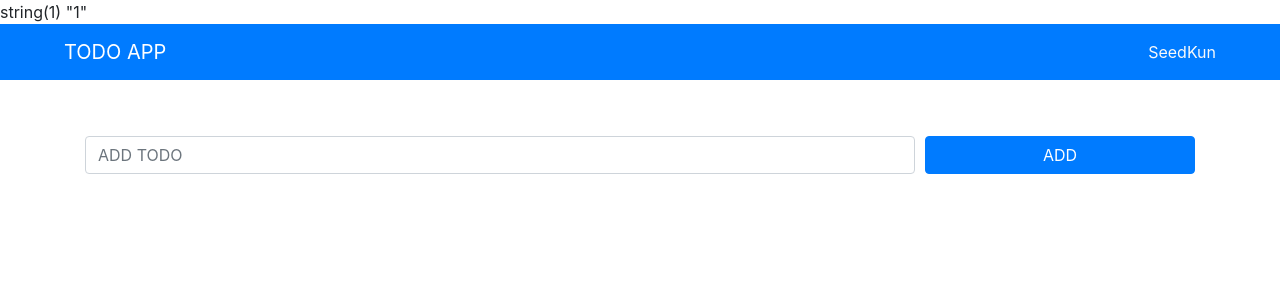
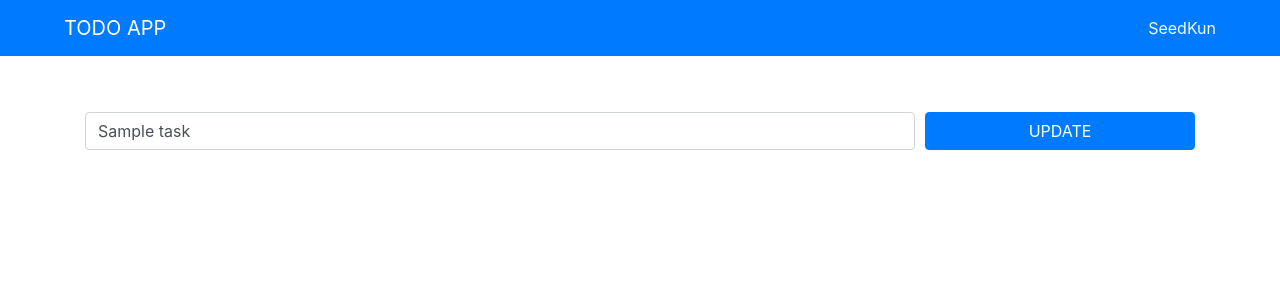
Before and after one commit to YoneKanNexseed/56php_oop, a PHP site: page /edit.php?id=1 in a window 1280 px wide. Shown: the top 300 px of the page. Run offline with PHP 8.4, Linux system fonts and the light colour scheme; tables that the repository leaves empty or names only in its code hold one stand-in row (values such as "Sample post").

Commit message:
edit.phpコード追加
UIとアップデート修正

```diff
--- a/edit.php
+++ b/edit.php
@@ -1,14 +1,20 @@
 <?php
-  require_once 'function.php';
-  // require_once('function.php');
+    require_once 'function.php';
+    // require_once('function.php');
 
-  require_once 'Models/Todo.php';
-  // require_once('Models/Todo.php');
+    require_once 'Models/Todo.php';
+    // require_once('Models/Todo.php');
 
     //選択されたtaskのidを取得
     $id = $_GET['id'];
 
-    var_dump($id);
+    // var_dump($id);
+    // Todoのクラスをインスタンス化してgetメソッドを使ってとりあえず取得したいデータが取れているかだけ確認
+
+    $todo = new Todo();
+
+    $task = $todo->get($id);
+
 ?>
 
 <!DOCTYPE html>
@@ -37,10 +43,11 @@
         <section>
             <form class="form-row" action="update.php" method="POST">
                 <div class="col-12 col-md-9 py-2">
-                    <input type="text" name="task" class="form-control" placeholder="ADD TODO">
+                    <input type="text" name="task" class="form-control" placeholder="ADD TODO" value="<?php echo h($task['name']); ?>">
+                    <input type="hidden" value="<?php echo h($task['id']); ?>" name="id">
                 </div>
                 <div class="py-2 col-md-3 col-12">
-                    <button type="submit" class="col-12 btn btn-primary btn-block">ADD</button>
+                    <button type="submit" class="col-12 btn btn-primary btn-block">UPDATE</button>
                 </div>
             </form>
         </section>
```
